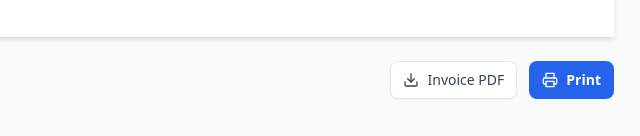
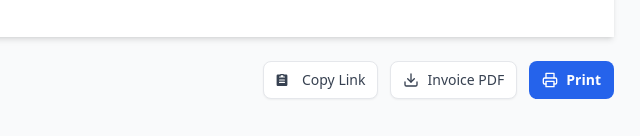
Before and after one commit to StockDaddyHq/invoice, a plain HTML site: page index.html in a window 1280 px wide. Shown: the part 718-854 px from the top of the page, 482-1122 px from the left. Drawn offline with nearby package versions, Linux system fonts and the light colour scheme; no server answers.

Commit message:
Update index.html

```diff
--- a/index.html
+++ b/index.html
@@ -185,7 +185,15 @@
         <!-- End Card -->
 
         <!-- Buttons -->
+
         <div class="mt-6 flex justify-end gap-x-3">
+
+            <a class="py-2 px-3 inline-flex justify-center items-center gap-2 rounded-lg border font-medium bg-white text-gray-700 shadow-sm align-middle hover:bg-gray-50 focus:outline-none focus:ring-2 focus:ring-offset-2 focus:ring-offset-white focus:ring-blue-600 transition-all text-sm bg-gray-800" href="javascript:navigator.clipboard.writeText(window.location.href);alert('link copied')">
+                <svg class="w-3 h-3 me-1.5" aria-hidden="true" xmlns="http://www.w3.org/2000/svg" fill="currentColor" viewBox="0 0 18 20">
+                    <path d="M16 1h-3.278A1.992 1.992 0 0 0 11 0H7a1.993 1.993 0 0 0-1.722 1H2a2 2 0 0 0-2 2v15a2 2 0 0 0 2 2h14a2 2 0 0 0 2-2V3a2 2 0 0 0-2-2Zm-3 14H5a1 1 0 0 1 0-2h8a1 1 0 0 1 0 2Zm0-4H5a1 1 0 0 1 0-2h8a1 1 0 1 1 0 2Zm0-5H5a1 1 0 0 1 0-2h2V2h4v2h2a1 1 0 1 1 0 2Z"/>
+                </svg>
+                Copy Link
+            </a>
           <a class="py-2 px-3 inline-flex justify-center items-center gap-2 rounded-lg border font-medium bg-white text-gray-700 shadow-sm align-middle hover:bg-gray-50 focus:outline-none focus:ring-2 focus:ring-offset-2 focus:ring-offset-white focus:ring-blue-600 transition-all text-sm bg-gray-800" href="javascript:window.print();">
             <svg class="flex-shrink-0 size-4" xmlns="http://www.w3.org/2000/svg" width="24" height="24" viewBox="0 0 24 24" fill="none" stroke="currentColor" stroke-width="2" stroke-linecap="round" stroke-linejoin="round">
               <path d="M21 15v4a2 2 0 0 1-2 2H5a2 2 0 0 1-2-2v-4"></path>
```
